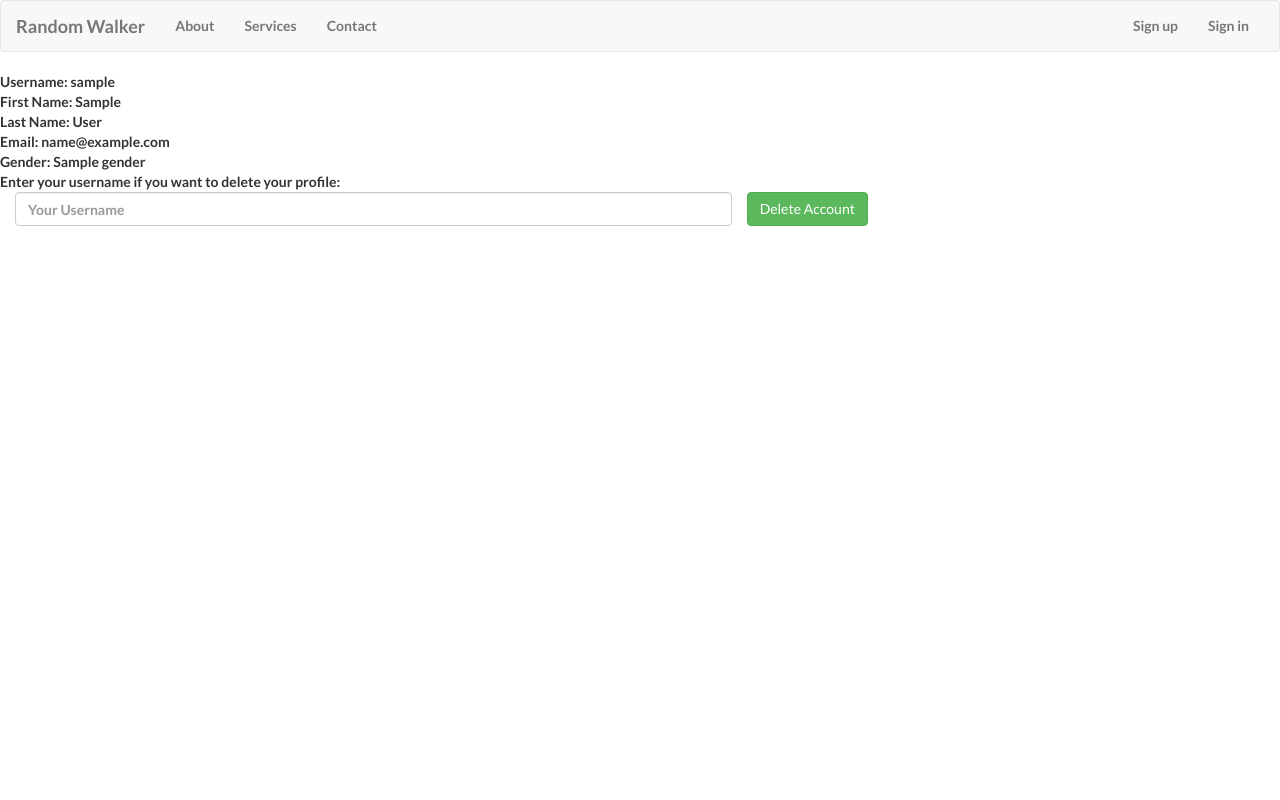
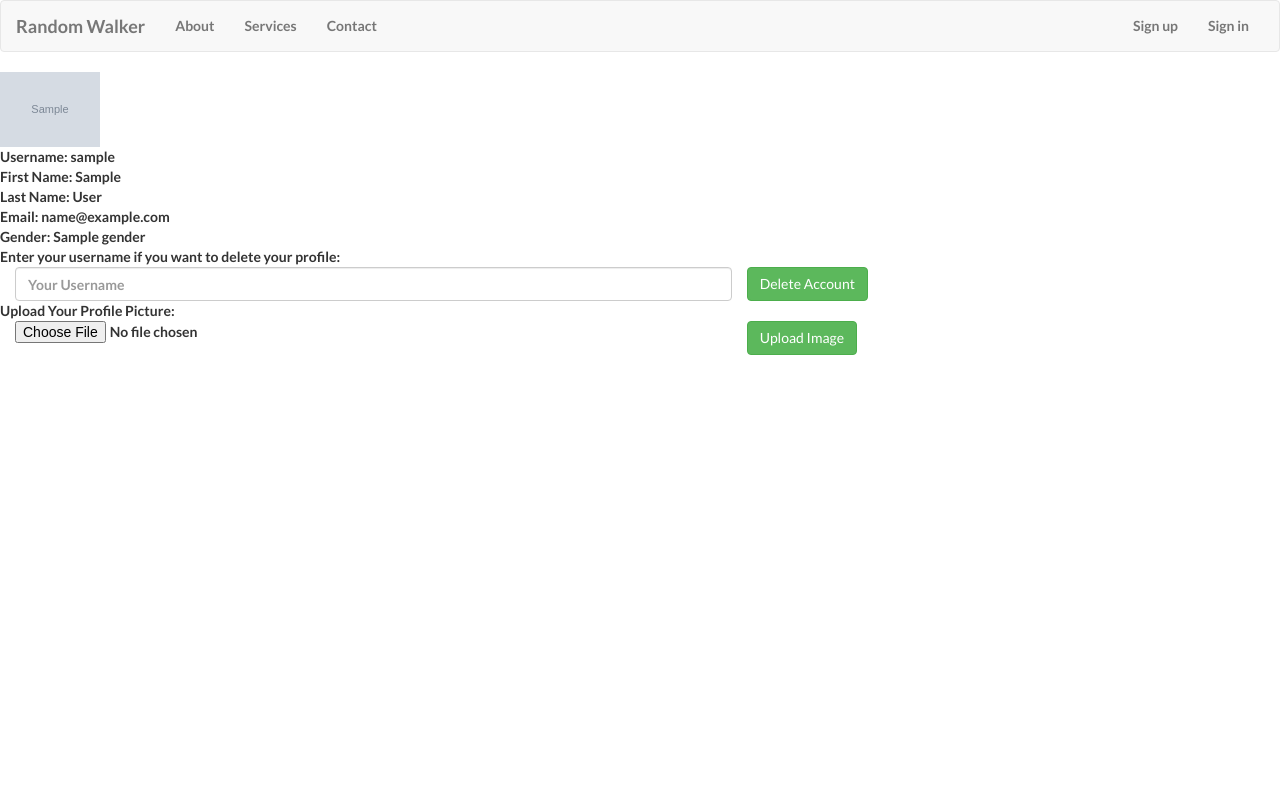
Before and after one commit to mkao006/aws_test, a Django app: template beanstalk/random-walker/random_walker/templates/user_action/_user_profile.html in a window 1280 px wide. Run offline with Django 3.2, Linux system fonts and the light colour scheme; the template is opened without the code that fills it: most values are stand-ins (such as "Sample title", 1, 10 or a date in 2020); grey boxes marked "Sample" are stand-in pictures; some libraries are stand-ins or nearby versions.

Commit message:
added functionality to upload and serve profile image

```diff
--- a/beanstalk/random-walker/random_walker/random_walker/urls.py
+++ b/beanstalk/random-walker/random_walker/random_walker/urls.py
@@ -15,10 +15,12 @@ Including another URLconf
 """
 from django.conf.urls import include, url
 from django.contrib import admin
+from django.conf import settings
+from django.conf.urls.static import static
 from . import views
 
 urlpatterns = [
     url('^$', views.index, name='index'),
     url(r'user_action/', include('user_action.urls', namespace='user_action')),
     url(r'^shah_jahan/', admin.site.urls),
-]
+] + static(settings.MEDIA_URL, document_root=settings.MEDIA_ROOT)
--- a/beanstalk/random-walker/random_walker/templates/user_action/_user_profile.html
+++ b/beanstalk/random-walker/random_walker/templates/user_action/_user_profile.html
@@ -6,6 +6,7 @@
   <body>
     {% block content %}
     <div>
+      <img src="{{profile.userprofile.profile_picture.url}}", width=100> <br>
       Username: {{profile.username}}<br>
       First Name: {{profile.first_name}}<br>
       Last Name: {{profile.last_name}}<br>
@@ -21,8 +22,22 @@
       </div>
     </div>
 
-    <input type='submit' class="btn btn-success" value="Delete Account">
+    <input type="submit" class="btn btn-success" value="Delete Account">
     </form>
+
+
+
+    Upload Your Profile Picture:
+    <form id="upload_profile_picture" action="{% url 'user_action:upload_profile_pic' %}" enctype="multipart/form-data" method = "POST">
+      {% csrf_token %}
+      <div>
+	<div class="col-sm-7">
+	  <input type="file" name="profile_picture" accept="image/*" >
+	</div>
+	<input type="submit" class="btn btn-success" value="Upload Image">
+      </div>
+    </form>
+
     {% endblock content %}
   </body>
   {% block footnote %}{% endblock footnote %}
--- a/beanstalk/random-walker/random_walker/user_action/models.py
+++ b/beanstalk/random-walker/random_walker/user_action/models.py
@@ -12,3 +12,4 @@ class UserProfile(models.Model):
         ('', 'Unspecified'),
     )
     gender = models.CharField(max_length=2, choices = gender_choice, default='')
+    profile_picture = models.ImageField(upload_to='userprofile')
--- a/beanstalk/random-walker/random_walker/user_action/urls.py
+++ b/beanstalk/random-walker/random_walker/user_action/urls.py
@@ -1,5 +1,5 @@
 from django.conf.urls import url
-from .views import sign_up, create_user, delete_user, login_view, logout_view, auth_view, profile_view
+from .views import sign_up, create_user, delete_user, login_view, logout_view, auth_view, profile_view, upload_profile_pic
 
 urlpatterns = [
     url(r'^sign_up/$', sign_up, name='sign_up'),
@@ -8,5 +8,6 @@ urlpatterns = [
     url(r'^login_view/', login_view, name='login_view'),
     url(r'^logout_view/', logout_view, name='logout_view'),
     url(r'^auth_view/', auth_view, name='auth_view'),
+    url(r'^upload_profile_pic', upload_profile_pic, name='upload_profile_pic'),
     url(r'^(?P<username>\w+)/$', profile_view.as_view(), name='profile_view'),
 ]
```
Also changed, not shown: beanstalk/random-walker/random_walker/random_walker/settings.py (+22 -18 lines), beanstalk/random-walker/random_walker/user_action/forms.py (+11 -0 lines), beanstalk/random-walker/random_walker/user_action/views.py (+22 -3 lines), beanstalk/random-walker/random_walker/media/userprofile/micheal.kao.jpeg (added), beanstalk/random-walker/random_walker/media/userprofile/passport_photo.jpg (added), beanstalk/random-walker/random_walker/user_action/migrations/0002_userprofile_profile_picture.py (added), 7 other files.
